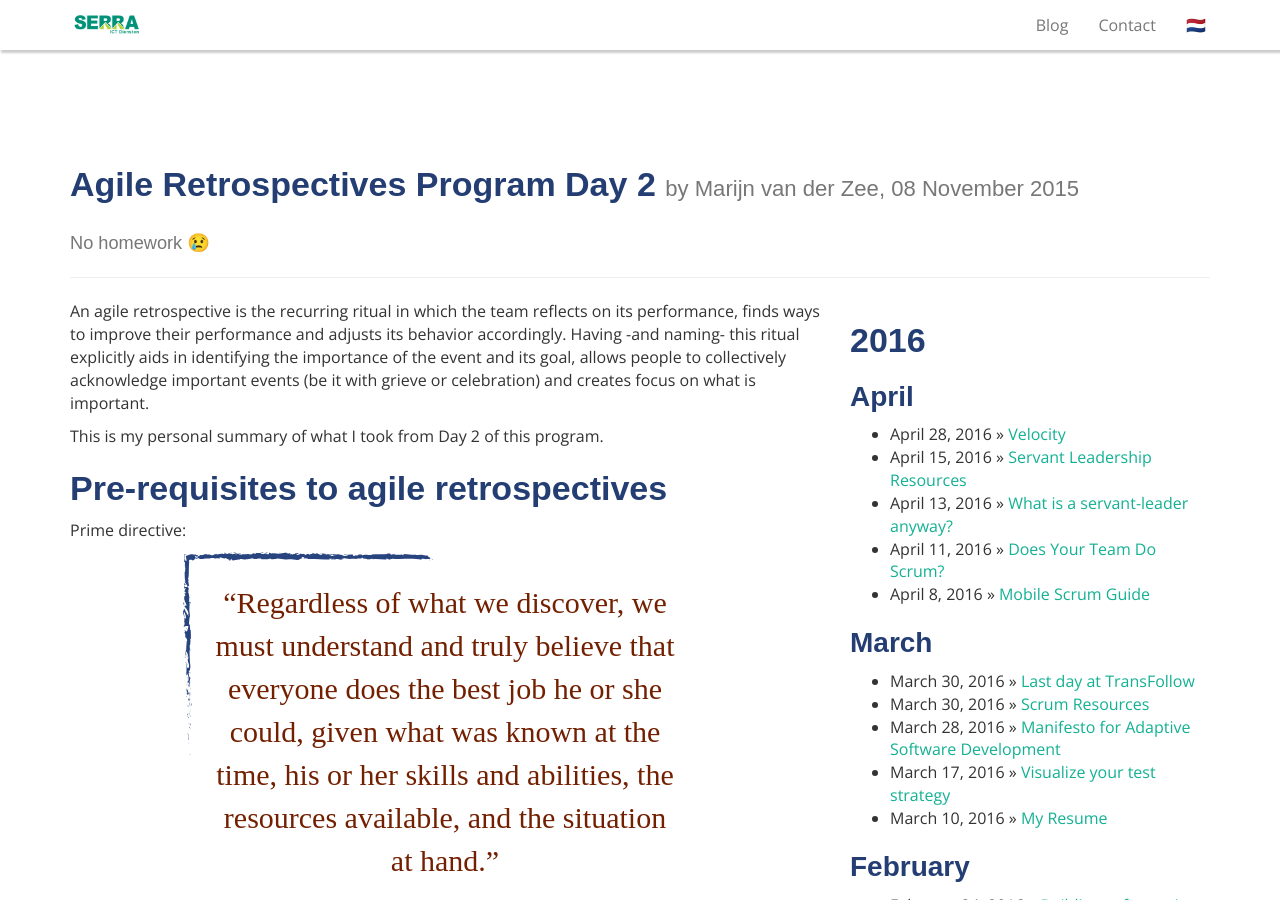
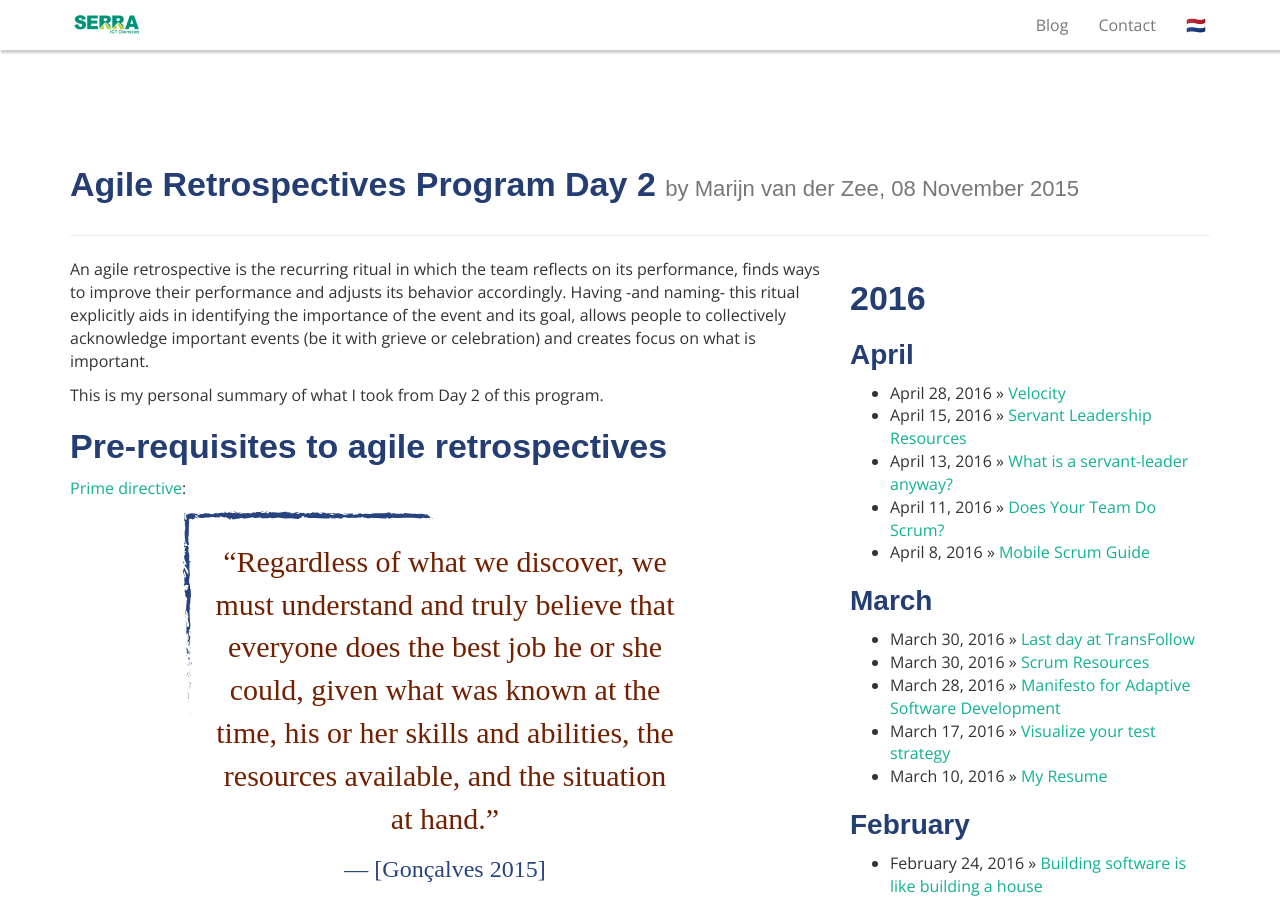
Before and after one commit to serraict/serraict.github.io, a Jekyll site: the page built from _posts/learn/2015-11-08-agile-retrospectives-program-day2.md, in a window 1280 px wide and 900 px high. Built offline with Jekyll 4.4.1, drawn with Linux system fonts in a browser that asks for light colours; nearby versions of some CDN libraries; some web fonts are replaced; comment, search, counter and statistics services are not loaded.

Commit message:
Update some links and references

```diff
--- a/_posts/learn/2015-11-08-agile-retrospectives-program-day2.md
+++ b/_posts/learn/2015-11-08-agile-retrospectives-program-day2.md
@@ -1,7 +1,7 @@
 ---
 layout: post
 category : learn
-tagline: No homework 😢
+tagline: ""
 tags : [scrum, retrospective, management, agile-retrospectives-program]
 title: Agile Retrospectives Program Day 2
 ---
@@ -13,7 +13,7 @@ This is my personal summary of what I took from Day 2 of this program.
 
 ## Pre-requisites to agile retrospectives
 
-Prime directive:
+[Prime directive]:
 
 > “Regardless of what we discover, we must understand and truly believe that
 > everyone does the best job he or she could, given what was known at the time,
```
Also changed, not shown: _posts/thoughts/2016-04-13-what-is-a-servant-leader-anyway.md (+1 -0 lines).
